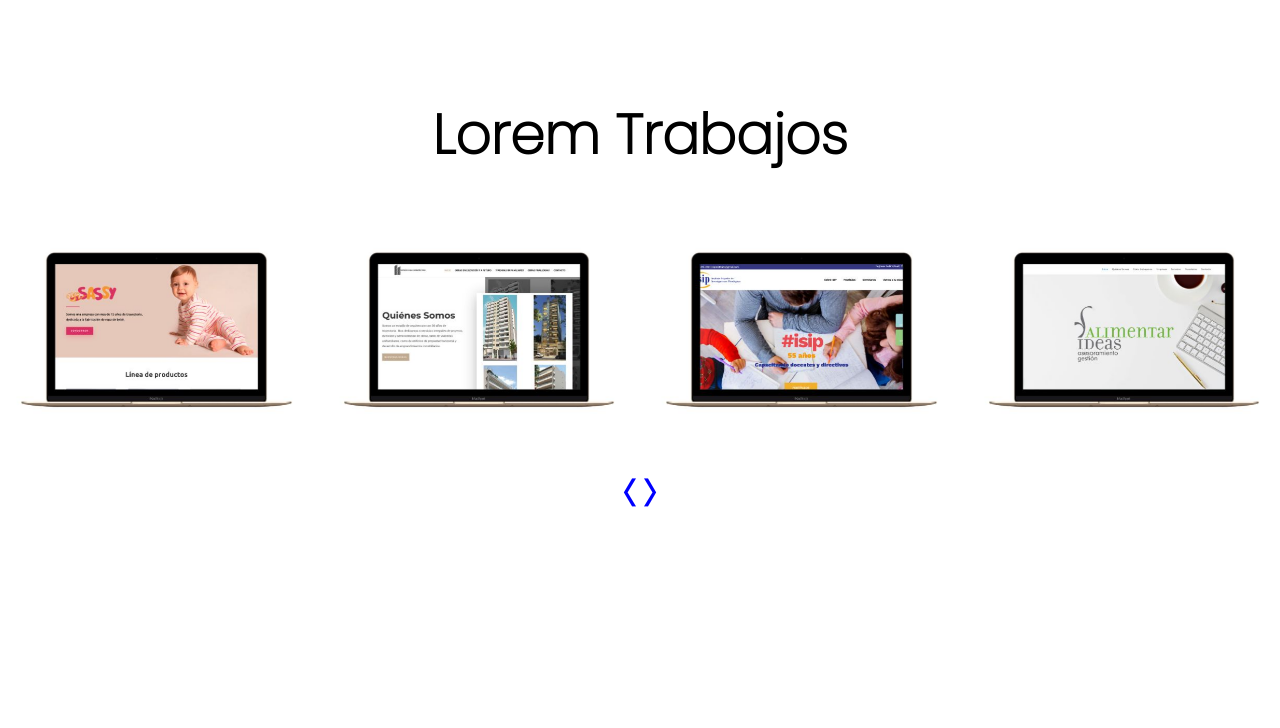
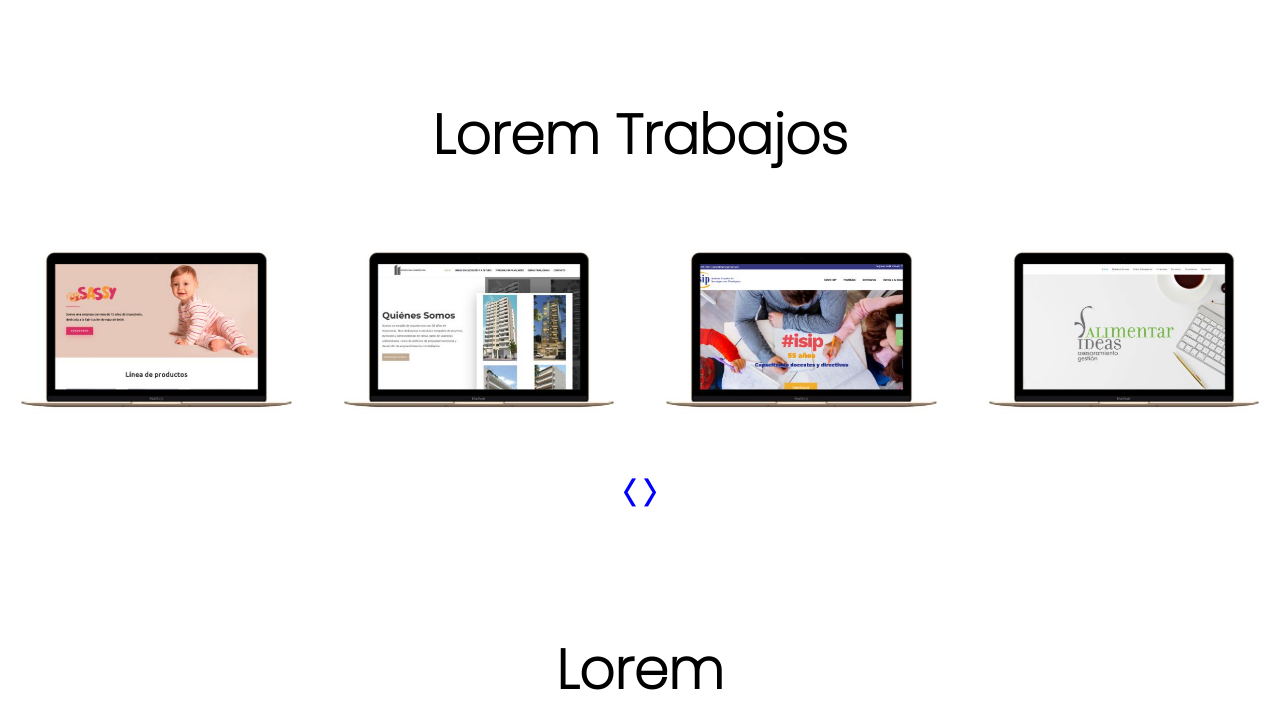
Before and after one commit to ramssrez/DesarrolloPaginaHTML, a plain HTML site: page index.html in a window 1280 px wide. Shown: the part 2800-3528 px from the top of the page. Before the commit the page ends 3373 px from the top, so only its background shows below. Drawn offline with Linux system fonts and the light colour scheme.

Commit message:
Creación la seccion del motivo

```diff
--- a/index.html
+++ b/index.html
@@ -111,6 +111,9 @@
             <div><img src="image/foto5.jpg" alt=""></div>
           </div>
     </section>
+    <section>
+        <h3>Lorem</h3>
+    </section>
 
     <!-- Ingreso de la libreria con JS -->
     <script src="owlcarousel/jquery.min.js"></script>
```
